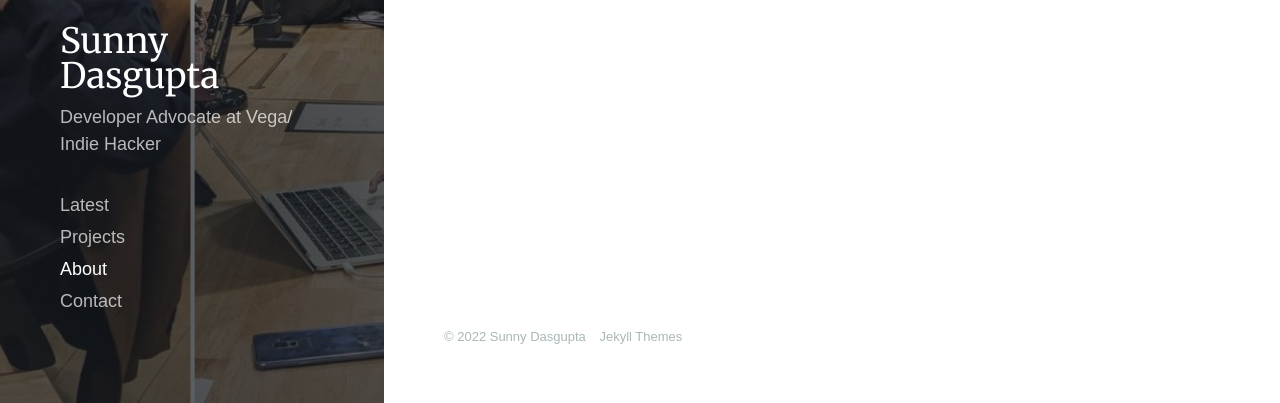
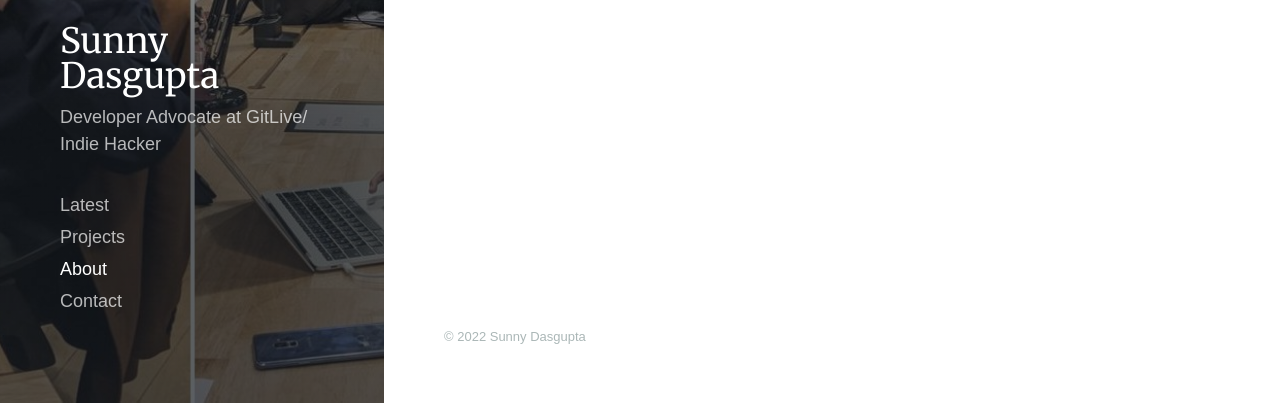
Before and after one commit to SuDa2103/Journal, a Jekyll site: the page built from _pages/about.md, in a window 1280 px wide and 900 px high, scrolled down 309 px. Shown: the part 497-900 px from the top of the window. Built offline with Jekyll 4.4.1, drawn with Linux system fonts in a browser that asks for light colours; nearby versions of some CDN libraries; some web fonts are replaced.

Commit message:
Change job desc to gitlive

```diff
--- a/_data/settings.yml
+++ b/_data/settings.yml
@@ -1,6 +1,6 @@
 basic_settings:
   site_title: Sunny Dasgupta
-  site_tagline: Developer Advocate at Vega/ Indie Hacker
+  site_tagline: Developer Advocate at GitLive/ Indie Hacker
   favicon_image: /images/favicon.png
 
 header_settings:
--- a/_includes/footer.html
+++ b/_includes/footer.html
@@ -2,7 +2,7 @@
 
 	<div class="footer__copyright">
 		<span>© {{ 'now' | date: "%Y" }} {{ site.data.settings.basic_settings.site_title }}</span>
-		<a href="https://jekyllthemes.io" target="_blank">Jekyll Themes</a>
+		<!-- <a href="https://jekyllthemes.io" target="_blank">Jekyll Themes</a> -->
 	</div>
 
 </footer>
```
